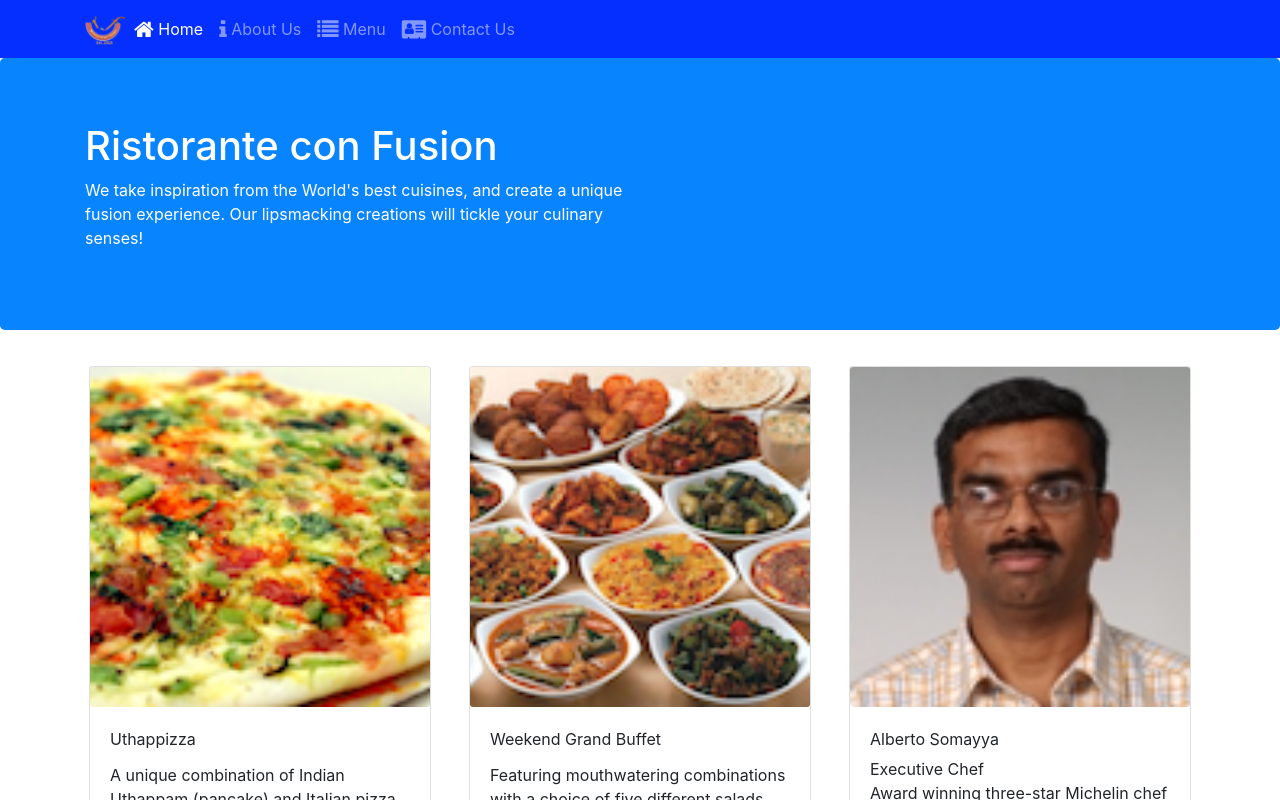
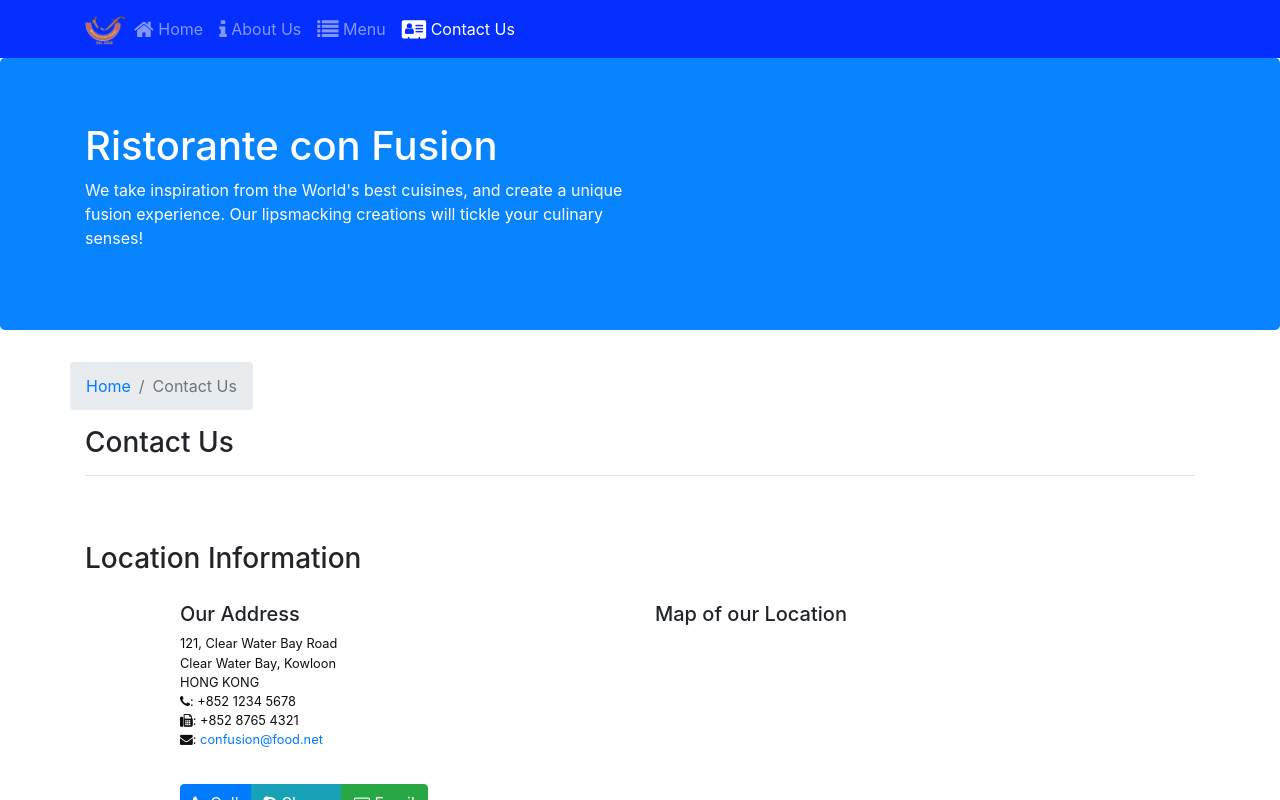
Before and after one commit to kvvsatyaravi/coursera, a React (Create React App) app: page /contactus in a window 1280 px wide. Before the commit this address led to /home. Shown: the top 800 px of the page. Built offline with nearby package versions, Linux system fonts and the light colour scheme.

Commit message:
single page aplications

```diff
--- a/src/components/ContactComponent.js
+++ b/src/components/ContactComponent.js
@@ -4,7 +4,8 @@
 
 function Contact(props) {
     return(
-        <div className="row">
+        <div className="container">
+            <div className="row">
                 <Breadcrumb>
                     <BreadcrumbItem><Link to="/home">Home</Link></BreadcrumbItem>
                     <BreadcrumbItem active>Contact Us</BreadcrumbItem>
@@ -13,9 +14,7 @@
                     <h3>Contact Us</h3>
                     <hr />
                 </div>
-        </div>
-
-        <div className="container">
+            </div>
             <div className="row row-content">
                 <div className="col-12">
                 <h3>Location Information</h3>
--- a/src/components/Maincomponent.js
+++ b/src/components/Maincomponent.js
@@ -10,6 +10,7 @@
 import { COMMENTS } from '../shared/comments';
 import { PROMOTIONS } from '../shared/promotions';
 import { LEADERS } from '../shared/leaders';
+import  Contact  from './ContactComponent';
 
 class Main extends Component {
   constructor(props) {
@@ -45,6 +46,8 @@
       );
     };
 
+
+
     return (
       <div>
         <Header/>
@@ -52,6 +55,7 @@
               <Route path='/home' component={HomePage} />
               <Route exact path='/menu' component={() => <Menu dishes={this.state.dishes} />} />
               <Route path='/menu/:dishId' component={DishWithId} />
+              <Route exact path='/contactus' component={Contact} />} />
               <Redirect to="/home" />
           </Switch>
           <Footer/>
```
